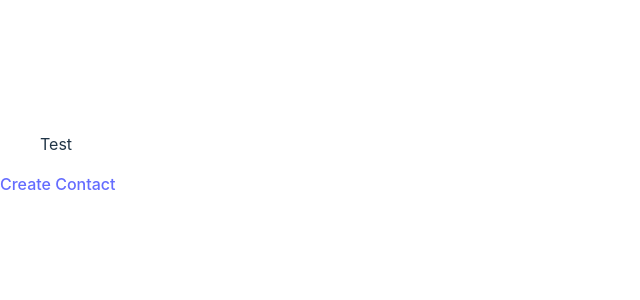
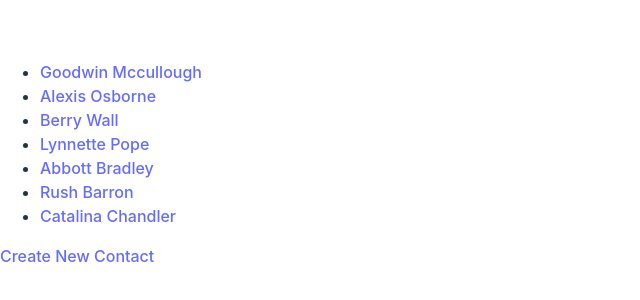
Before and after one commit to dyazdani/contact-list, a React (Vite) app: page /contacts in a window 1280 px wide. Shown: the part 244-544 px from the top of the page, without its empty margins (0-640 px from the left). Built offline with nearby package versions, Linux system fonts and the light colour scheme; data requests are answered from the project's data file.

Commit message:
Adding fetch call functionality to ContactList and ContactListItem

```diff
--- a/src/components/ContactList.tsx
+++ b/src/components/ContactList.tsx
@@ -1,5 +1,26 @@
 import { Link } from "react-router-dom";
 import { useState, useEffect } from "react";
+import ContactListItem from "./ContactListItem";
+
+// interface contactListItemType {
+//     id: string | null
+//     name: string | null
+//     gender: string | null
+//     birthday: number | null
+//     email: string | null
+//     phone: {
+//         number: number | null
+//         country_code: number | null
+//     }
+//     address: {
+//         street: string | null
+//         unit: number | null
+//         city: string | null
+//         state: string | null
+//         zip: string | null
+//         country: string | null
+//     }
+// }
 
 const ContactList = () => {
     const [contacts, setContacts] = useState(null);
@@ -13,13 +34,28 @@ const ContactList = () => {
     useEffect(() => {
         fetchContacts();
     }, [])
-    return (
+
+
+    //TODO: fix TS errors
+    return contacts ? (
         <>
-            <ul>Test</ul>
-            <Link to="/create">Create Contact</Link>
+            <ul>
+                {contacts.map(contact => {
+                    return (
+                        <ContactListItem name={contact.name} id={contact.id}></ContactListItem>
+                    );
+                })}
+            </ul>
+            <Link to="/create">Create New Contact</Link>
         </>
 
-    )
+    ) : (
+            <>
+            <p>Unable to load UrContacts. Please try again.</p>
+            <Link to="/create">Create New Contact</Link>
+            </>
+
+        )
 
 
 }
--- a/src/components/ContactListItem.tsx
+++ b/src/components/ContactListItem.tsx
@@ -2,10 +2,15 @@ import { Link } from "react-router-dom";
 
 //TODO: link this component to ContactDetails.tsx page with details corresponding to name prop
 
-const ContactListItem = ({name}) => {
+interface ContactListItemProps {
+    name: string
+    id: string
+}
+//TODO: Fix error that says that unique keys are needed
+const ContactListItem = ({name, id}: ContactListItemProps) => {
 
     return (
-        <li>
+        <li key={id}>
             <Link to="/contacts/:id">{name}</Link>
         </li>
     )
```
